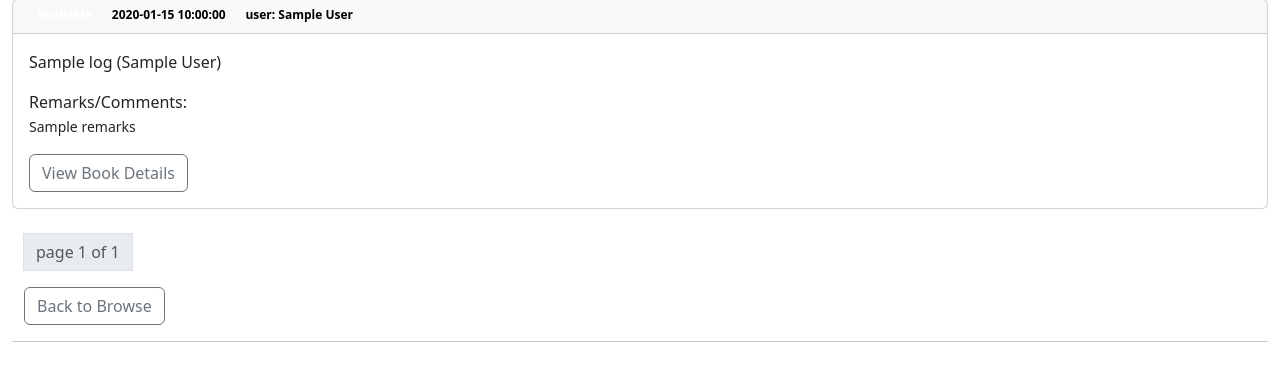
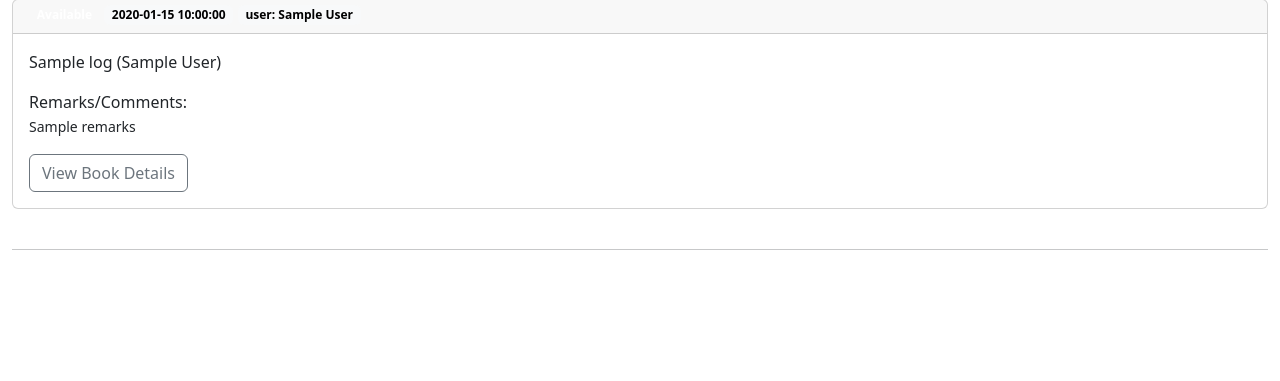
Before and after one commit to jedoyt/library-management-system-app, a Flask app: template app/templates/book_log/index.html in a window 1280 px wide. Shown: the part 180-561 px from the top of the page. Run offline with Flask 3, Linux system fonts and the light colour scheme; the template is opened without the code that fills it: most values are stand-ins (such as "Sample title", 1, 10 or a date in 2020).

Commit message:
Fixed paginations on index and user_page

```diff
--- a/app/auth.py
+++ b/app/auth.py
@@ -154,24 +154,32 @@ def user_page(user_id):
                 return render_template('auth/user_page.html', error=error)
             else:
                 return redirect(url_for('auth.user_page', user_id=session['user_id']))
-    user_logs = get_db().execute(
-        'SELECT book_log.id, datetime_log, book_status, user_id, book_id, full_name, title, author, category'
-        ' FROM book_log JOIN user ON book_log.user_id = user.id JOIN book ON book_log.book_id = book.id'
-        ' WHERE user_id = ?'
-        ' ORDER BY datetime_log DESC', (user_id,)
-    ).fetchall()
+    else:
+        user_logs = get_db().execute(
+            'SELECT book_log.id, datetime_log, book_status, user_id, book_id, full_name, title, author, category'
+            ' FROM book_log JOIN user ON book_log.user_id = user.id JOIN book ON book_log.book_id = book.id'
+            ' WHERE user_id = ?'
+            ' ORDER BY datetime_log DESC', (user_id,)
+        ).fetchall()
 
-    # Pagination objects
-    page = request.args.get('page', 1, type=int)
-    per_page = 5
+        session['user_logs'] = [dict(log) for log in user_logs]
+        # Paginate the search results
+        page = request.args.get('page', 1, type=int)
+        per_page = 5
+        paginated_results = paginate_results(session['user_logs'], page, per_page)
+        total_pages = len(session['user_logs']) // per_page + (len(session['user_logs']) % per_page > 0)
+
+        return render_template(
+            'auth/user_page.html', error=error, user_logs=paginated_results,
+            badge=badge, total_pages=total_pages, current_page=page
+            )
+
+# Helper for pagination
+def paginate_results(results, page, per_page):
     start = (page - 1) * per_page
     end = start + per_page
-    total_pages = (len(user_logs) + per_page - 1) // per_page
-
-    return render_template(
-        'auth/user_page.html', error=error, user_logs=user_logs[start:end],
-        badge=badge, total_pages=total_pages, page=page
-        )
+    # print([r for r in results][:5])
+    return [r for r in results][start:end]
 
 @bp.route('/logout')
 def logout():
--- a/app/templates/book_log/index.html
+++ b/app/templates/book_log/index.html
@@ -30,19 +30,25 @@
 <br>
 {% endfor %}
 <div class="container-fluid mx-auto">
+    {% if total_pages > 1 %}
     <ul class="pagination">
-        <li class="page-item">
-            {% if page > 1 %}
-            <a class="page-link" href="{{ url_for('book_log.index', page=page-1) }}">Previous</a>
+        {% if current_page > 1 %}
+        <li class="page-item"><a class="page-link" href="/?page=1">First</a></li>
+        <li class="page-item"><a class="page-link" href="/?page-={{ current_page - 1 }}">Previous</a></li>
+        {% endif %}
+        <li class="page-item"><span class="page-link disabled"> Page {{ current_page }} of {{ total_pages }} </span></li>
+        <!-- {% for i in range(1, total_pages + 1) %}
+            {% if i == current_page %}
+            <li class="page-item"><span class="page-link disabled"> {{ i }} </span></li>
+            {% else %}
+            <li class="page-item"><a class="page-link" href="/books?page={{ i }}"> {{ i }} </a></li>
             {% endif %}
-        </li>
-        <li class="page-item"> <span class="page-link disabled"> page {{page}} of {{total_pages}} </span> </li>
-        <li class="page-item">
-            {% if page < total_pages %} <a class="page-link" href="{{ url_for('book_log.index', page=page+1) }}">
-                Next</a>
-                {% endif %}
-        </li>
+        {% endfor %} -->
+        {% if current_page < total_pages %}
+        <li class="page-item"><a class="page-link" href="/?page={{ current_page + 1 }}">Next</a></li>
+        <li class="page-item"><a class="page-link" href="/?page={{ total_pages }}">Last</a></li>
+        {% endif %}
     </ul>
-    <a class="btn btn-outline-secondary" href="{{ url_for('book.browse_books') }}">Back to Browse</a>
+    {% endif %}
 </div>
 {% endblock %}
```
Also changed, not shown: app/book_log.py (+13 -6 lines), app/templates/auth/user_page.html (+17 -10 lines).
